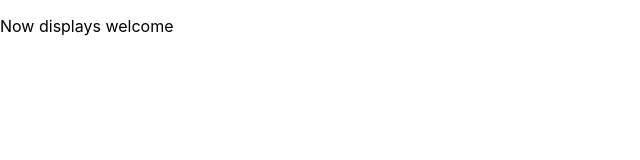
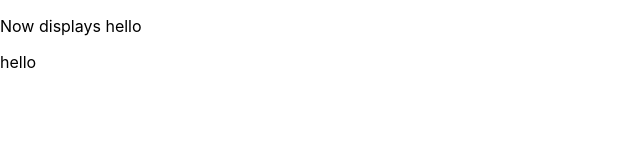
Before and after one commit to saliniyan/Task_manager, a React (Create React App) app: page / in a window 1280 px wide. Shown: the top 160 px of the page, without its empty margins (0-640 px from the left). Built offline with nearby package versions, Linux system fonts and the light colour scheme.

Commit message:
introducing component

```diff
--- a/src/App.js
+++ b/src/App.js
@@ -1,13 +1,12 @@
+import Content from './Content';
+import Header from './Header';
 function App()
 {
-  function random()
-  {
-    const a=["hai","hello","welcome"];
-    const b=Math.floor(Math.random()*3);
-    return a[b];
-  }
   return(
-    <p>Now displays {random()}</p>
-  )
+    <div>
+    <Content />
+    <Header />
+    </div>
+  );
 }
 export default App;
--- /dev/null
+++ b/src/Content.js
@@ -0,0 +1,13 @@
+function Content()
+{
+  function random()
+  {
+    const a=["hai","hello","welcome"];
+    const b=Math.floor(Math.random()*3);
+    return a[b];
+  }
+  return(
+    <p>Now displays {random()}</p>
+  )
+}
+export default Content;
--- /dev/null
+++ b/src/Header.js
@@ -0,0 +1,9 @@
+import React from 'react';
+function Head(){
+    return(
+        <div>
+            hello
+        </div>
+    );
+}
+export default Head;
```
